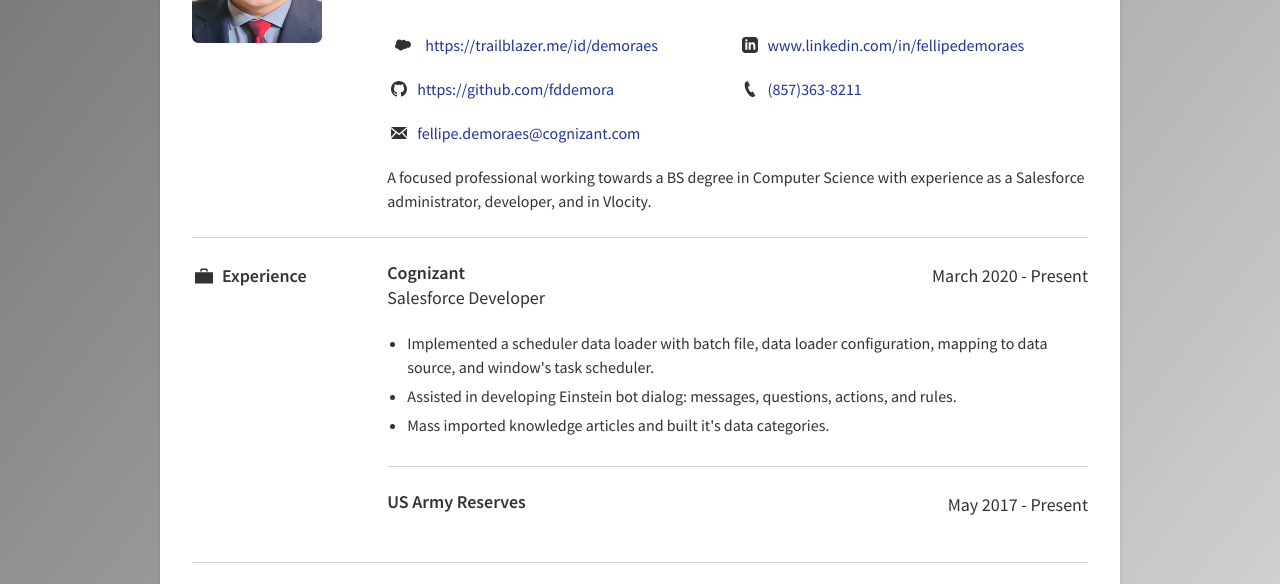
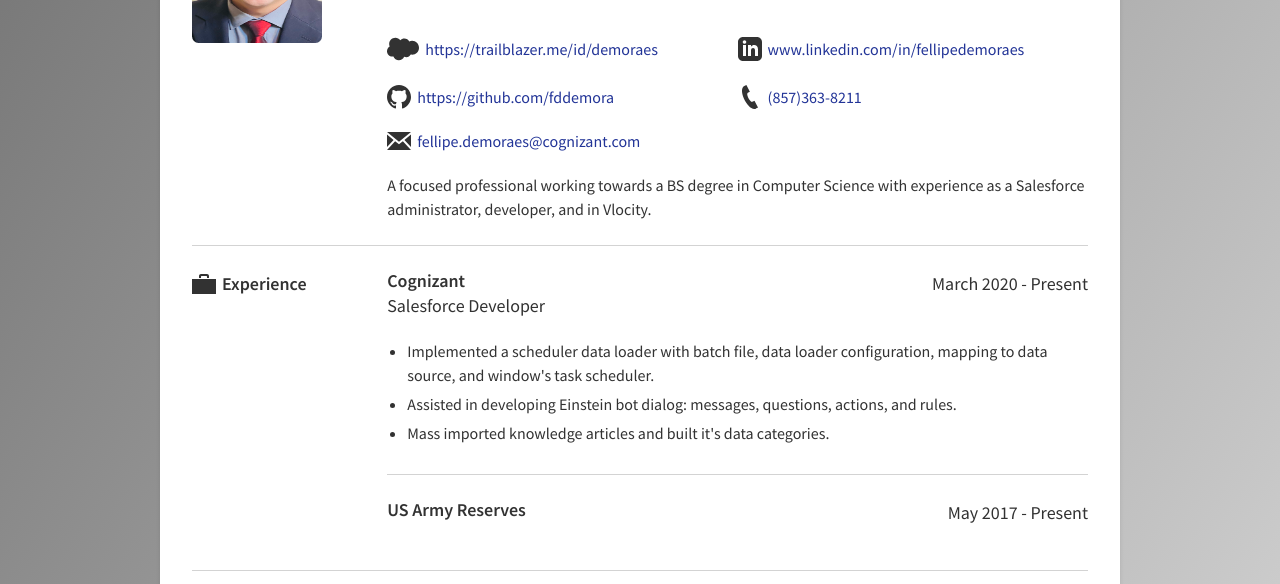
Before and after one commit to TamyresPortilho/resume, a website built with Parcel: page index.html in a window 1280 px wide. Shown: the part 183-767 px from the top of the page. Built offline with nearby package versions, Linux system fonts and the light colour scheme; files whose address does not match are found by name.

Commit message:
removed height on .icon

```diff
--- a/style.css
+++ b/style.css
@@ -22,7 +22,7 @@
     fill: currentColor;
     display: inline-block;
     font-size: inherit;
-    height: 1em;
+ /*   height: 1em;  */
     overflow: visible;
 }
 
```
